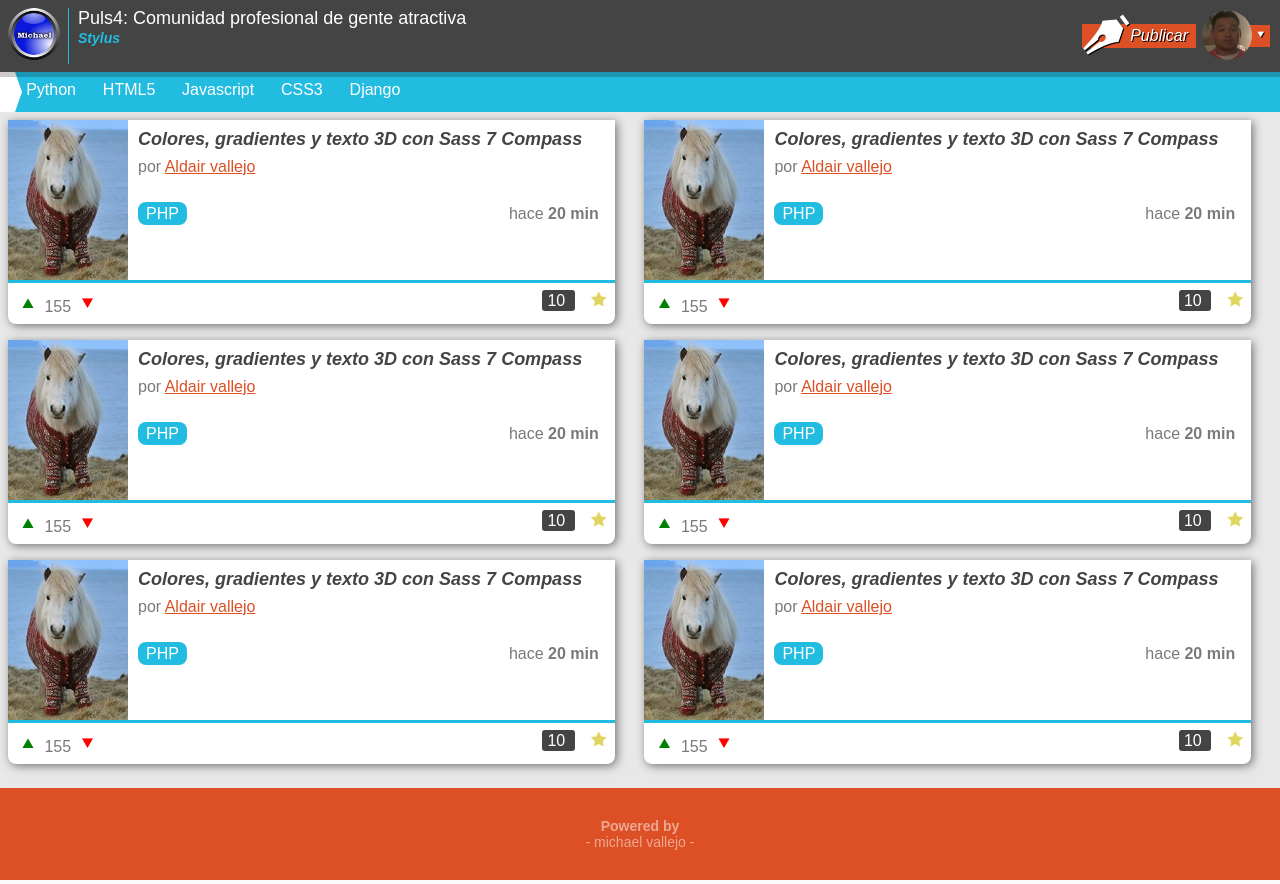
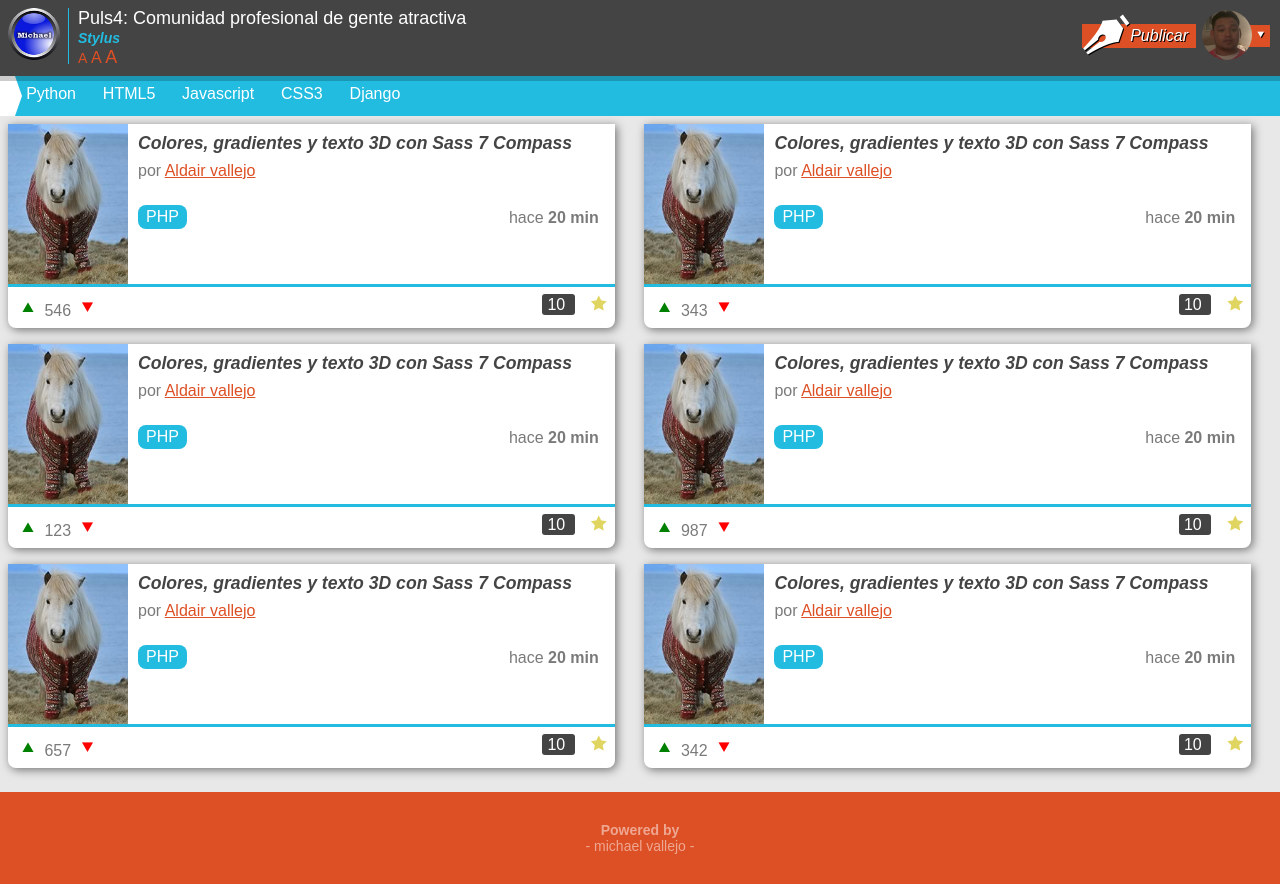
Before and after one commit to michael870917/cfrontend, a PHP site: page /indexjs.php in a window 1280 px wide. Run offline with PHP 8.4, Linux system fonts and the light colour scheme.

Commit message:
Termins finales con uso de clousers js
Termins finales con uso de clousers js co pablo rigatzi

```diff
--- a/css/main.styl
+++ b/css/main.styl
@@ -19,6 +19,7 @@ body
 	color gris_oscuro
 	font-family Arial
 	font-size 16px
+	transition font-size 1s
 
 footer
 	background naranja
@@ -99,7 +100,8 @@ header
 			tecer parametro cuanto va a ser la difuminacion de la sombra
 			cuarto parametro color de la sombra
 			*/
-
+		.sizer
+			text-decoration none
 		.titulo
 			font-size 18px
 			font-weight normal
@@ -257,7 +259,7 @@ nav
 
 				.titulo
 					color gris_oscuro
-					font-size 18px
+					font-size 1.1em
 					font-style italic
 					margin 0
 					padding 0.5em 0.5em 0 0
--- a/indexjs.php
+++ b/indexjs.php
@@ -25,6 +25,11 @@
 				<a class="publicar" href="#">
 					Publicar
 				</a>
+			</div>
+			<div>
+				<a href="#14" class="sizer">A</a>
+				<a href="#16" class="sizer">A</a>
+				<a href="#18" class="sizer">A</a>
 			</div>
 		</div>
 		<div class="usuario">
@@ -81,7 +86,7 @@
 			<div class="acciones">
 				<div class="votos">
 					<a href="#" class="up"></a>
-					<span class="total">155</span>
+					<span class="total">546</span>
 					<a href="#" class="down"></a>
 				</div>
 				<div class="datos">
@@ -114,7 +119,7 @@
 			<div class="acciones">
 				<div class="votos">
 					<a href="#" class="up"></a>
-					<span class="total">155</span>
+					<span class="total">343</span>
 					<a href="#" class="down"></a>
 				</div>
 				<div class="datos">
@@ -147,7 +152,7 @@
 			<div class="acciones">
 				<div class="votos">
 					<a href="#" class="up"></a>
-					<span class="total">155</span>
+					<span class="total">123</span>
 					<a href="#" class="down"></a>
 				</div>
 				<div class="datos">
@@ -180,7 +185,7 @@
 			<div class="acciones">
 				<div class="votos">
 					<a href="#" class="up"></a>
-					<span class="total">155</span>
+					<span class="total">987</span>
 					<a href="#" class="down"></a>
 				</div>
 				<div class="datos">
@@ -213,7 +218,7 @@
 			<div class="acciones">
 				<div class="votos">
 					<a href="#" class="up"></a>
-					<span class="total">155</span>
+					<span class="total">657</span>
 					<a href="#" class="down"></a>
 				</div>
 				<div class="datos">
@@ -246,7 +251,7 @@
 			<div class="acciones">
 				<div class="votos">
 					<a href="#" class="up"></a>
-					<span class="total">155</span>
+					<span class="total">342</span>
 					<a href="#" class="down"></a>
 				</div>
 				<div class="datos">
--- a/js/controles.js
+++ b/js/controles.js
@@ -53,13 +53,52 @@ $(document).ready(function(){
 		$(".posts").prepend($(template).fadeIn(function(){
 			$(this).css('display','inline-block')
 		}));
+
 		//$('input[type=text]').val('');
 		$('#agreeArt').each (function(){
   			this.reset();
 		});
+
 		$('#agreeArt').slideUp();
+	}
+
+	function crearSizer(pixels){
+		return function(){
+			$('body').css('font-size', pixels + 'px');
+		}
+	}
+
+	$('.sizer').each(function(i, link){
+		var pixels = $(link).prop('hash').substring(1);
+		$(link).css('font-size', pixels + 'px').on('click' ,crearSizer(pixels));
+	});
 
 
+	function crearContador(valorInicial){
+		var contador = valorInicial || 0;
+		return{
+			up: function(){
+				return ++contador;
+			},
 
+			down: function(){
+				return --contador;
+			}
+		};
 	}
+
+	$('.total').each(function(i , elem){
+		var contTotal = crearContador(elem.innerHTML);
+		$(elem)
+			.siblings('.up')
+				.on('click', function(evt){
+					evt.preventDefault();
+					$(elem).html(contTotal.up());
+				})
+			.siblings('.down')
+				.on('click', function(evt){
+					evt.preventDefault();
+					$(elem).html(contTotal.down());
+				});
+	});
 });
```
Also changed, not shown: css/main.css, 1 other file.
